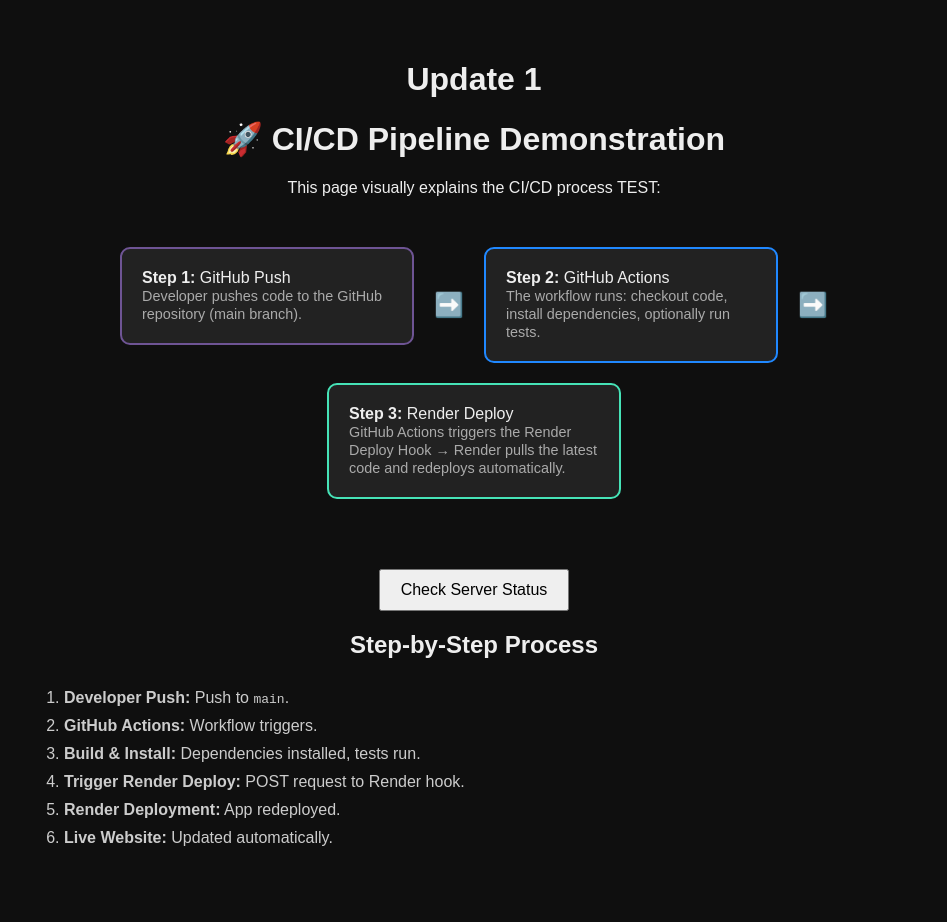
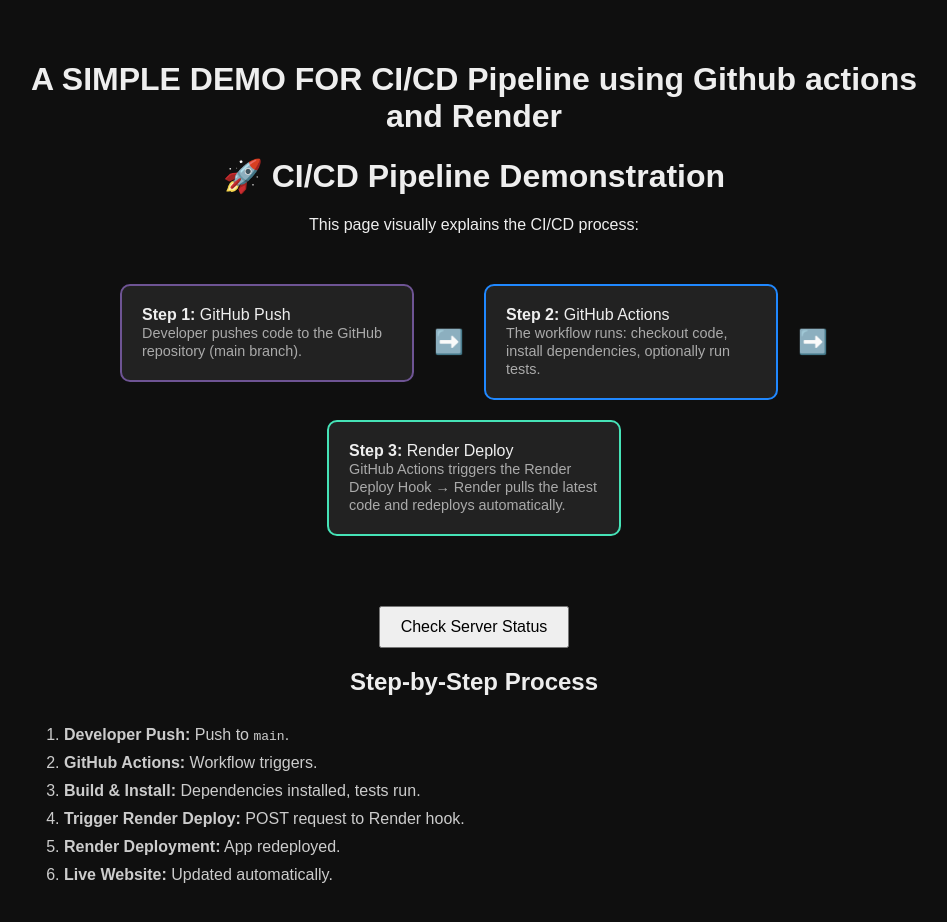
Before and after one commit to Software-Engineering-DevOps/CICD-Demo, a website: page public/index.html in a window 1280 px wide. Shown: the whole page, without its empty margins (166-1113 px from the left). Drawn offline with Linux system fonts and the light colour scheme.

Commit message:
Modified Front end a Bit

```diff
--- a/public/index.html
+++ b/public/index.html
@@ -8,9 +8,9 @@
 </head>
 <body>
     <div class="container">
-        <h1>Update 1</h1>
+        <h1>A SIMPLE DEMO FOR CI/CD Pipeline using Github actions and Render</h1>
         <h1>🚀 CI/CD Pipeline Demonstration</h1>
-        <p>This page visually explains the CI/CD process TEST:</p>
+        <p>This page visually explains the CI/CD process:</p>
 
         <div class="pipeline">
             <div class="step github">
```
Also changed, not shown: tests/server.test.js (+0 -2 lines).
